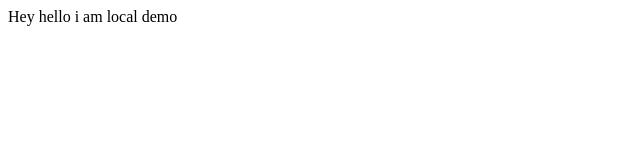
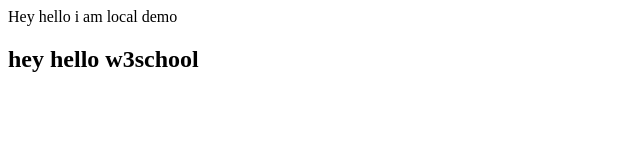
Before and after one commit to sudaisu/word.github.io, a plain HTML site: page index.html in a window 1280 px wide. Shown: the whole page, without its empty margins (0-640 px from the left). Drawn offline with Linux system fonts and the light colour scheme.

Commit message:
adding w3scl branch

```diff
--- a/index.html
+++ b/index.html
@@ -1 +1,2 @@
 <p>Hey hello i am local demo</p>
+<h2>hey hello w3school</h2>
```
